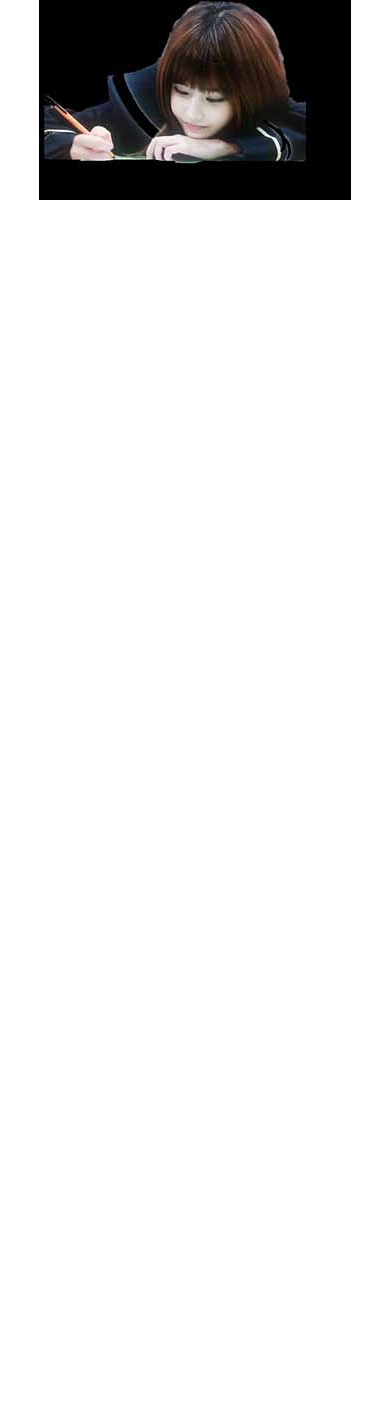
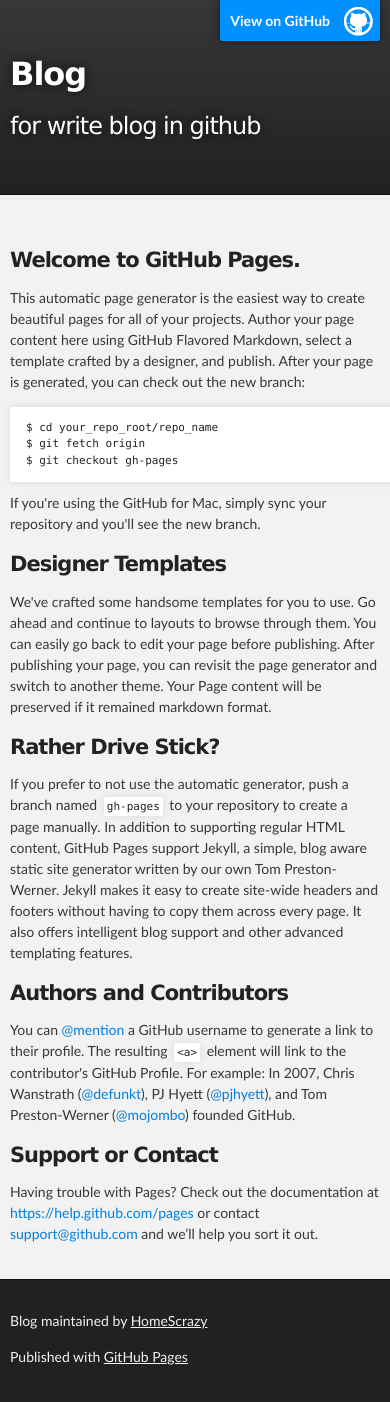
Before and after one commit to HomeScrazy/Blog, a Jekyll site: the page index.html, which Jekyll copies as it is, in a window 390 px wide. Built offline with Jekyll 4.4.1, drawn with Linux system fonts in a browser that asks for light colours; before the commit the page ends 900 px from its top, so only the background shows below that.

Commit message:
Create gh-pages branch via GitHub

```diff
--- a/index.html
+++ b/index.html
@@ -1,13 +1,79 @@
 <!DOCTYPE html>
-<html lang="zh-CN">
+<html>
+
   <head>
-    <meta  http-equiv="X-UA-Compatible" content="IE=Edge">
-    <meta charset="UTF-8">
-    <link rel="stylesheet" href="dist/css/bootstrap.min.css">
-    <script src="dist/js/bootstrap.min.js"></script>
-    <link rel="stylesheet" href="css/indexstyle.css">
+    <meta charset='utf-8'>
+    <meta http-equiv="X-UA-Compatible" content="chrome=1">
+    <meta name="description" content="Blog : for write blog in github">
+
+    <link rel="stylesheet" type="text/css" media="screen" href="stylesheets/stylesheet.css">
+
+    <title>Blog</title>
   </head>
+
   <body>
-  	<div id="head_bgi"></div>
+
+    <!-- HEADER -->
+    <div id="header_wrap" class="outer">
+        <header class="inner">
+          <a id="forkme_banner" href="https://github.com/HomeScrazy/Blog">View on GitHub</a>
+
+          <h1 id="project_title">Blog</h1>
+          <h2 id="project_tagline">for write blog in github</h2>
+
+            <section id="downloads">
+              <a class="zip_download_link" href="https://github.com/HomeScrazy/Blog/zipball/master">Download this project as a .zip file</a>
+              <a class="tar_download_link" href="https://github.com/HomeScrazy/Blog/tarball/master">Download this project as a tar.gz file</a>
+            </section>
+        </header>
+    </div>
+
+    <!-- MAIN CONTENT -->
+    <div id="main_content_wrap" class="outer">
+      <section id="main_content" class="inner">
+        <h3>
+<a id="welcome-to-github-pages" class="anchor" href="#welcome-to-github-pages" aria-hidden="true"><span class="octicon octicon-link"></span></a>Welcome to GitHub Pages.</h3>
+
+<p>This automatic page generator is the easiest way to create beautiful pages for all of your projects. Author your page content here using GitHub Flavored Markdown, select a template crafted by a designer, and publish. After your page is generated, you can check out the new branch:</p>
+
+<pre><code>$ cd your_repo_root/repo_name
+$ git fetch origin
+$ git checkout gh-pages
+</code></pre>
+
+<p>If you're using the GitHub for Mac, simply sync your repository and you'll see the new branch.</p>
+
+<h3>
+<a id="designer-templates" class="anchor" href="#designer-templates" aria-hidden="true"><span class="octicon octicon-link"></span></a>Designer Templates</h3>
+
+<p>We've crafted some handsome templates for you to use. Go ahead and continue to layouts to browse through them. You can easily go back to edit your page before publishing. After publishing your page, you can revisit the page generator and switch to another theme. Your Page content will be preserved if it remained markdown format.</p>
+
+<h3>
+<a id="rather-drive-stick" class="anchor" href="#rather-drive-stick" aria-hidden="true"><span class="octicon octicon-link"></span></a>Rather Drive Stick?</h3>
+
+<p>If you prefer to not use the automatic generator, push a branch named <code>gh-pages</code> to your repository to create a page manually. In addition to supporting regular HTML content, GitHub Pages support Jekyll, a simple, blog aware static site generator written by our own Tom Preston-Werner. Jekyll makes it easy to create site-wide headers and footers without having to copy them across every page. It also offers intelligent blog support and other advanced templating features.</p>
+
+<h3>
+<a id="authors-and-contributors" class="anchor" href="#authors-and-contributors" aria-hidden="true"><span class="octicon octicon-link"></span></a>Authors and Contributors</h3>
+
+<p>You can <a href="https://github.com/blog/821" class="user-mention">@mention</a> a GitHub username to generate a link to their profile. The resulting <code>&lt;a&gt;</code> element will link to the contributor's GitHub Profile. For example: In 2007, Chris Wanstrath (<a href="https://github.com/defunkt" class="user-mention">@defunkt</a>), PJ Hyett (<a href="https://github.com/pjhyett" class="user-mention">@pjhyett</a>), and Tom Preston-Werner (<a href="https://github.com/mojombo" class="user-mention">@mojombo</a>) founded GitHub.</p>
+
+<h3>
+<a id="support-or-contact" class="anchor" href="#support-or-contact" aria-hidden="true"><span class="octicon octicon-link"></span></a>Support or Contact</h3>
+
+<p>Having trouble with Pages? Check out the documentation at <a href="https://help.github.com/pages">https://help.github.com/pages</a> or contact <a href="mailto:support@github.com">support@github.com</a> and we’ll help you sort it out.</p>
+      </section>
+    </div>
+
+    <!-- FOOTER  -->
+    <div id="footer_wrap" class="outer">
+      <footer class="inner">
+        <p class="copyright">Blog maintained by <a href="https://github.com/HomeScrazy">HomeScrazy</a></p>
+        <p>Published with <a href="http://pages.github.com">GitHub Pages</a></p>
+      </footer>
+    </div>
+
+
+
   </body>
 </html>
--- /dev/null
+++ b/javascripts/main.js
@@ -0,0 +1 @@
+console.log('This would be the main JS file.');
--- /dev/null
+++ b/stylesheets/pygment_trac.css
@@ -0,0 +1,70 @@
+.highlight .hll { background-color: #ffffcc }
+.highlight  { background: #f0f3f3; }
+.highlight .c { color: #0099FF; font-style: italic } /* Comment */
+.highlight .err { color: #AA0000; background-color: #FFAAAA } /* Error */
+.highlight .k { color: #006699; font-weight: bold } /* Keyword */
+.highlight .o { color: #555555 } /* Operator */
+.highlight .cm { color: #0099FF; font-style: italic } /* Comment.Multiline */
+.highlight .cp { color: #009999 } /* Comment.Preproc */
+.highlight .c1 { color: #0099FF; font-style: italic } /* Comment.Single */
+.highlight .cs { color: #0099FF; font-weight: bold; font-style: italic } /* Comment.Special */
+.highlight .gd { background-color: #FFCCCC; border: 1px solid #CC0000 } /* Generic.Deleted */
+.highlight .ge { font-style: italic } /* Generic.Emph */
+.highlight .gr { color: #FF0000 } /* Generic.Error */
+.highlight .gh { color: #003300; font-weight: bold } /* Generic.Heading */
+.highlight .gi { background-color: #CCFFCC; border: 1px solid #00CC00 } /* Generic.Inserted */
+.highlight .go { color: #AAAAAA } /* Generic.Output */
+.highlight .gp { color: #000099; font-weight: bold } /* Generic.Prompt */
+.highlight .gs { font-weight: bold } /* Generic.Strong */
+.highlight .gu { color: #003300; font-weight: bold } /* Generic.Subheading */
+.highlight .gt { color: #99CC66 } /* Generic.Traceback */
+.highlight .kc { color: #006699; font-weight: bold } /* Keyword.Constant */
+.highlight .kd { color: #006699; font-weight: bold } /* Keyword.Declaration */
+.highlight .kn { color: #006699; font-weight: bold } /* Keyword.Namespace */
+.highlight .kp { color: #006699 } /* Keyword.Pseudo */
+.highlight .kr { color: #006699; font-weight: bold } /* Keyword.Reserved */
+.highlight .kt { color: #007788; font-weight: bold } /* Keyword.Type */
+.highlight .m { color: #FF6600 } /* Literal.Number */
+.highlight .s { color: #CC3300 } /* Literal.String */
+.highlight .na { color: #330099 } /* Name.Attribute */
+.highlight .nb { color: #336666 } /* Name.Builtin */
+.highlight .nc { color: #00AA88; font-weight: bold } /* Name.Class */
+.highlight .no { color: #336600 } /* Name.Constant */
+.highlight .nd { color: #9999FF } /* Name.Decorator */
+.highlight .ni { color: #999999; font-weight: bold } /* Name.Entity */
+.highlight .ne { color: #CC0000; font-weight: bold } /* Name.Exception */
+.highlight .nf { color: #CC00FF } /* Name.Function */
+.highlight .nl { color: #9999FF } /* Name.Label */
+.highlight .nn { color: #00CCFF; font-weight: bold } /* Name.Namespace */
+.highlight .nt { color: #330099; font-weight: bold } /* Name.Tag */
+.highlight .nv { color: #003333 } /* Name.Variable */
+.highlight .ow { color: #000000; font-weight: bold } /* Operator.Word */
+.highlight .w { color: #bbbbbb } /* Text.Whitespace */
+.highlight .mf { color: #FF6600 } /* Literal.Number.Float */
+.highlight .mh { color: #FF6600 } /* Literal.Number.Hex */
+.highlight .mi { color: #FF6600 } /* Literal.Number.Integer */
+.highlight .mo { color: #FF6600 } /* Literal.Number.Oct */
+.highlight .sb { color: #CC3300 } /* Literal.String.Backtick */
+.highlight .sc { color: #CC3300 } /* Literal.String.Char */
+.highlight .sd { color: #CC3300; font-style: italic } /* Literal.String.Doc */
+.highlight .s2 { color: #CC3300 } /* Literal.String.Double */
+.highlight .se { color: #CC3300; font-weight: bold } /* Literal.String.Escape */
+.highlight .sh { color: #CC3300 } /* Literal.String.Heredoc */
+.highlight .si { color: #AA0000 } /* Literal.String.Interpol */
+.highlight .sx { color: #CC3300 } /* Literal.String.Other */
+.highlight .sr { color: #33AAAA } /* Literal.String.Regex */
+.highlight .s1 { color: #CC3300 } /* Literal.String.Single */
+.highlight .ss { color: #FFCC33 } /* Literal.String.Symbol */
+.highlight .bp { color: #336666 } /* Name.Builtin.Pseudo */
+.highlight .vc { color: #003333 } /* Name.Variable.Class */
+.highlight .vg { color: #003333 } /* Name.Variable.Global */
+.highlight .vi { color: #003333 } /* Name.Variable.Instance */
+.highlight .il { color: #FF6600 } /* Literal.Number.Integer.Long */
+
+.type-csharp .highlight .k { color: #0000FF }
+.type-csharp .highlight .kt { color: #0000FF }
+.type-csharp .highlight .nf { color: #000000; font-weight: normal }
+.type-csharp .highlight .nc { color: #2B91AF }
+.type-csharp .highlight .nn { color: #000000 }
+.type-csharp .highlight .s { color: #A31515 }
+.type-csharp .highlight .sc { color: #A31515 }
--- /dev/null
+++ b/stylesheets/stylesheet.css
@@ -0,0 +1,425 @@
+/*******************************************************************************
+Slate Theme for GitHub Pages
+by Jason Costello, @jsncostello
+*******************************************************************************/
+
+@import url(pygment_trac.css);
+
+/*******************************************************************************
+MeyerWeb Reset
+*******************************************************************************/
+
+html, body, div, span, applet, object, iframe,
+h1, h2, h3, h4, h5, h6, p, blockquote, pre,
+a, abbr, acronym, address, big, cite, code,
+del, dfn, em, img, ins, kbd, q, s, samp,
+small, strike, strong, sub, sup, tt, var,
+b, u, i, center,
+dl, dt, dd, ol, ul, li,
+fieldset, form, label, legend,
+table, caption, tbody, tfoot, thead, tr, th, td,
+article, aside, canvas, details, embed,
+figure, figcaption, footer, header, hgroup,
+menu, nav, output, ruby, section, summary,
+time, mark, audio, video {
+  margin: 0;
+  padding: 0;
+  border: 0;
+  font: inherit;
+  vertical-align: baseline;
+}
+
+/* HTML5 display-role reset for older browsers */
+article, aside, details, figcaption, figure,
+footer, header, hgroup, menu, nav, section {
+  display: block;
+}
+
+ol, ul {
+  list-style: none;
+}
+
+table {
+  border-collapse: collapse;
+  border-spacing: 0;
+}
+
+/*******************************************************************************
+Theme Styles
+*******************************************************************************/
+
+body {
+  box-sizing: border-box;
+  color:#373737;
+  background: #212121;
+  font-size: 16px;
+  font-family: 'Myriad Pro', Calibri, Helvetica, Arial, sans-serif;
+  line-height: 1.5;
+  -webkit-font-smoothing: antialiased;
+}
+
+h1, h2, h3, h4, h5, h6 {
+  margin: 10px 0;
+  font-weight: 700;
+  color:#222222;
+  font-family: 'Lucida Grande', 'Calibri', Helvetica, Arial, sans-serif;
+  letter-spacing: -1px;
+}
+
+h1 {
+  font-size: 36px;
+  font-weight: 700;
+}
+
+h2 {
+  padding-bottom: 10px;
+  font-size: 32px;
+  background: url('../images/bg_hr.png') repeat-x bottom;
+}
+
+h3 {
+  font-size: 24px;
+}
+
+h4 {
+  font-size: 21px;
+}
+
+h5 {
+  font-size: 18px;
+}
+
+h6 {
+  font-size: 16px;
+}
+
+p {
+  margin: 10px 0 15px 0;
+}
+
+footer p {
+  color: #f2f2f2;
+}
+
+a {
+  text-decoration: none;
+  color: #007edf;
+  text-shadow: none;
+
+  transition: color 0.5s ease;
+  transition: text-shadow 0.5s ease;
+  -webkit-transition: color 0.5s ease;
+  -webkit-transition: text-shadow 0.5s ease;
+  -moz-transition: color 0.5s ease;
+  -moz-transition: text-shadow 0.5s ease;
+  -o-transition: color 0.5s ease;
+  -o-transition: text-shadow 0.5s ease;
+  -ms-transition: color 0.5s ease;
+  -ms-transition: text-shadow 0.5s ease;
+}
+
+a:hover, a:focus {text-decoration: underline;}
+
+footer a {
+  color: #F2F2F2;
+  text-decoration: underline;
+}
+
+em {
+  font-style: italic;
+}
+
+strong {
+  font-weight: bold;
+}
+
+img {
+  position: relative;
+  margin: 0 auto;
+  max-width: 739px;
+  padding: 5px;
+  margin: 10px 0 10px 0;
+  border: 1px solid #ebebeb;
+
+  box-shadow: 0 0 5px #ebebeb;
+  -webkit-box-shadow: 0 0 5px #ebebeb;
+  -moz-box-shadow: 0 0 5px #ebebeb;
+  -o-box-shadow: 0 0 5px #ebebeb;
+  -ms-box-shadow: 0 0 5px #ebebeb;
+}
+
+p img {
+  display: inline;
+  margin: 0;
+  padding: 0;
+  vertical-align: middle;
+  text-align: center;
+  border: none;
+}
+
+pre, code {
+  width: 100%;
+  color: #222;
+  background-color: #fff;
+
+  font-family: Monaco, "Bitstream Vera Sans Mono", "Lucida Console", Terminal, monospace;
+  font-size: 14px;
+
+  border-radius: 2px;
+  -moz-border-radius: 2px;
+  -webkit-border-radius: 2px;
+}
+
+pre {
+  width: 100%;
+  padding: 10px;
+  box-shadow: 0 0 10px rgba(0,0,0,.1);
+  overflow: auto;
+}
+
+code {
+  padding: 3px;
+  margin: 0 3px;
+  box-shadow: 0 0 10px rgba(0,0,0,.1);
+}
+
+pre code {
+  display: block;
+  box-shadow: none;
+}
+
+blockquote {
+  color: #666;
+  margin-bottom: 20px;
+  padding: 0 0 0 20px;
+  border-left: 3px solid #bbb;
+}
+
+
+ul, ol, dl {
+  margin-bottom: 15px
+}
+
+ul {
+  list-style-position: inside;
+  list-style: disc;
+  padding-left: 20px;
+}
+
+ol {
+  list-style-position: inside;
+  list-style: decimal;
+  padding-left: 20px;
+}
+
+dl dt {
+  font-weight: bold;
+}
+
+dl dd {
+  padding-left: 20px;
+  font-style: italic;
+}
+
+dl p {
+  padding-left: 20px;
+  font-style: italic;
+}
+
+hr {
+  height: 1px;
+  margin-bottom: 5px;
+  border: none;
+  background: url('../images/bg_hr.png') repeat-x center;
+}
+
+table {
+  border: 1px solid #373737;
+  margin-bottom: 20px;
+  text-align: left;
+ }
+
+th {
+  font-family: 'Lucida Grande', 'Helvetica Neue', Helvetica, Arial, sans-serif;
+  padding: 10px;
+  background: #373737;
+  color: #fff;
+ }
+
+td {
+  padding: 10px;
+  border: 1px solid #373737;
+ }
+
+form {
+  background: #f2f2f2;
+  padding: 20px;
+}
+
+/*******************************************************************************
+Full-Width Styles
+*******************************************************************************/
+
+.outer {
+  width: 100%;
+}
+
+.inner {
+  position: relative;
+  max-width: 640px;
+  padding: 20px 10px;
+  margin: 0 auto;
+}
+
+#forkme_banner {
+  display: block;
+  position: absolute;
+  top:0;
+  right: 10px;
+  z-index: 10;
+  padding: 10px 50px 10px 10px;
+  color: #fff;
+  background: url('../images/blacktocat.png') #0090ff no-repeat 95% 50%;
+  font-weight: 700;
+  box-shadow: 0 0 10px rgba(0,0,0,.5);
+  border-bottom-left-radius: 2px;
+  border-bottom-right-radius: 2px;
+}
+
+#header_wrap {
+  background: #212121;
+  background: -moz-linear-gradient(top, #373737, #212121);
+  background: -webkit-linear-gradient(top, #373737, #212121);
+  background: -ms-linear-gradient(top, #373737, #212121);
+  background: -o-linear-gradient(top, #373737, #212121);
+  background: linear-gradient(top, #373737, #212121);
+}
+
+#header_wrap .inner {
+  padding: 50px 10px 30px 10px;
+}
+
+#project_title {
+  margin: 0;
+  color: #fff;
+  font-size: 42px;
+  font-weight: 700;
+  text-shadow: #111 0px 0px 10px;
+}
+
+#project_tagline {
+  color: #fff;
+  font-size: 24px;
+  font-weight: 300;
+  background: none;
+  text-shadow: #111 0px 0px 10px;
+}
+
+#downloads {
+  position: absolute;
+  width: 210px;
+  z-index: 10;
+  bottom: -40px;
+  right: 0;
+  height: 70px;
+  background: url('../images/icon_download.png') no-repeat 0% 90%;
+}
+
+.zip_download_link {
+  display: block;
+  float: right;
+  width: 90px;
+  height:70px;
+  text-indent: -5000px;
+  overflow: hidden;
+  background: url(../images/sprite_download.png) no-repeat bottom left;
+}
+
+.tar_download_link {
+  display: block;
+  float: right;
+  width: 90px;
+  height:70px;
+  text-indent: -5000px;
+  overflow: hidden;
+  background: url(../images/sprite_download.png) no-repeat bottom right;
+  margin-left: 10px;
+}
+
+.zip_download_link:hover {
+  background: url(../images/sprite_download.png) no-repeat top left;
+}
+
+.tar_download_link:hover {
+  background: url(../images/sprite_download.png) no-repeat top right;
+}
+
+#main_content_wrap {
+  background: #f2f2f2;
+  border-top: 1px solid #111;
+  border-bottom: 1px solid #111;
+}
+
+#main_content {
+  padding-top: 40px;
+}
+
+#footer_wrap {
+  background: #212121;
+}
+
+
+
+/*******************************************************************************
+Small Device Styles
+*******************************************************************************/
+
+@media screen and (max-width: 480px) {
+  body {
+    font-size:14px;
+  }
+
+  #downloads {
+    display: none;
+  }
+
+  .inner {
+    min-width: 320px;
+    max-width: 480px;
+  }
+
+  #project_title {
+  font-size: 32px;
+  }
+
+  h1 {
+    font-size: 28px;
+  }
+
+  h2 {
+    font-size: 24px;
+  }
+
+  h3 {
+    font-size: 21px;
+  }
+
+  h4 {
+    font-size: 18px;
+  }
+
+  h5 {
+    font-size: 14px;
+  }
+
+  h6 {
+    font-size: 12px;
+  }
+
+  code, pre {
+    min-width: 320px;
+    max-width: 480px;
+    font-size: 11px;
+  }
+
+}
```
Also changed, not shown: params.json (added, +1 -0 lines), images/bg_hr.png (added), images/blacktocat.png (added), images/icon_download.png (added), images/sprite_download.png (added).
